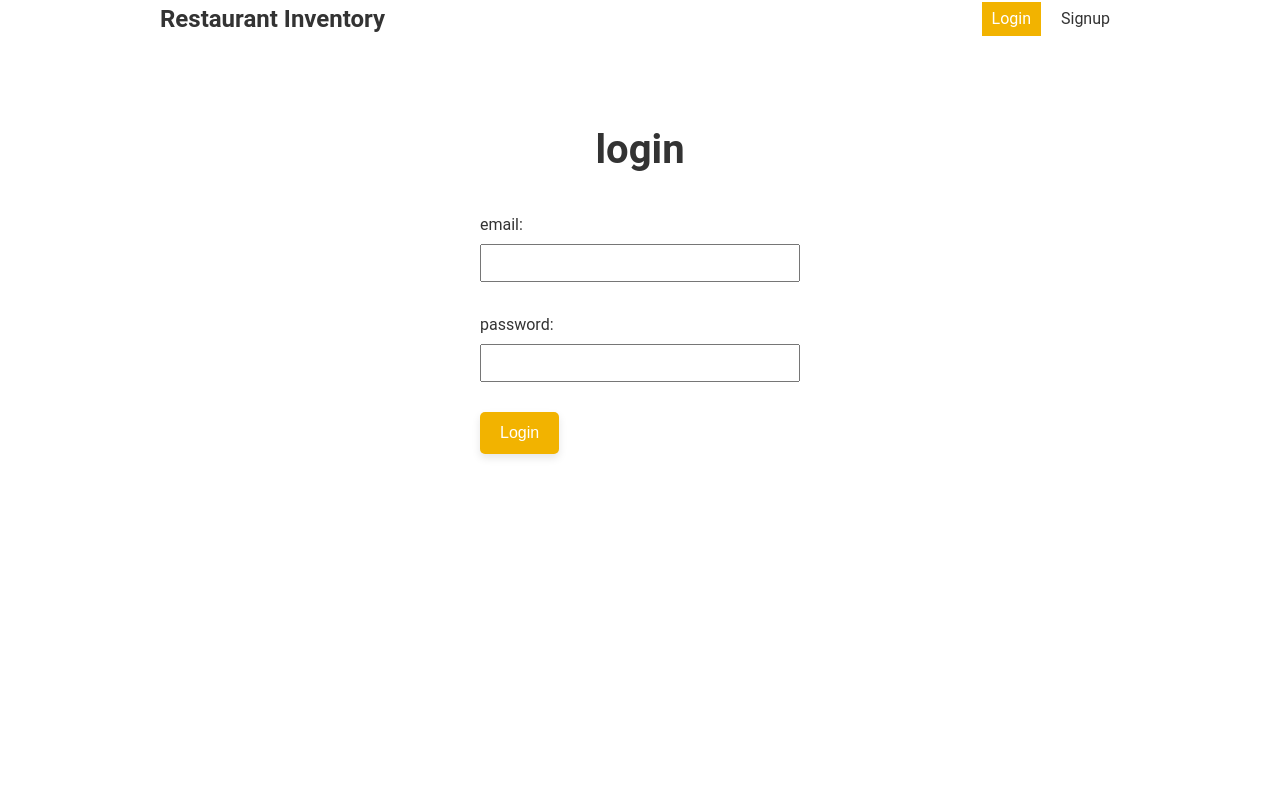
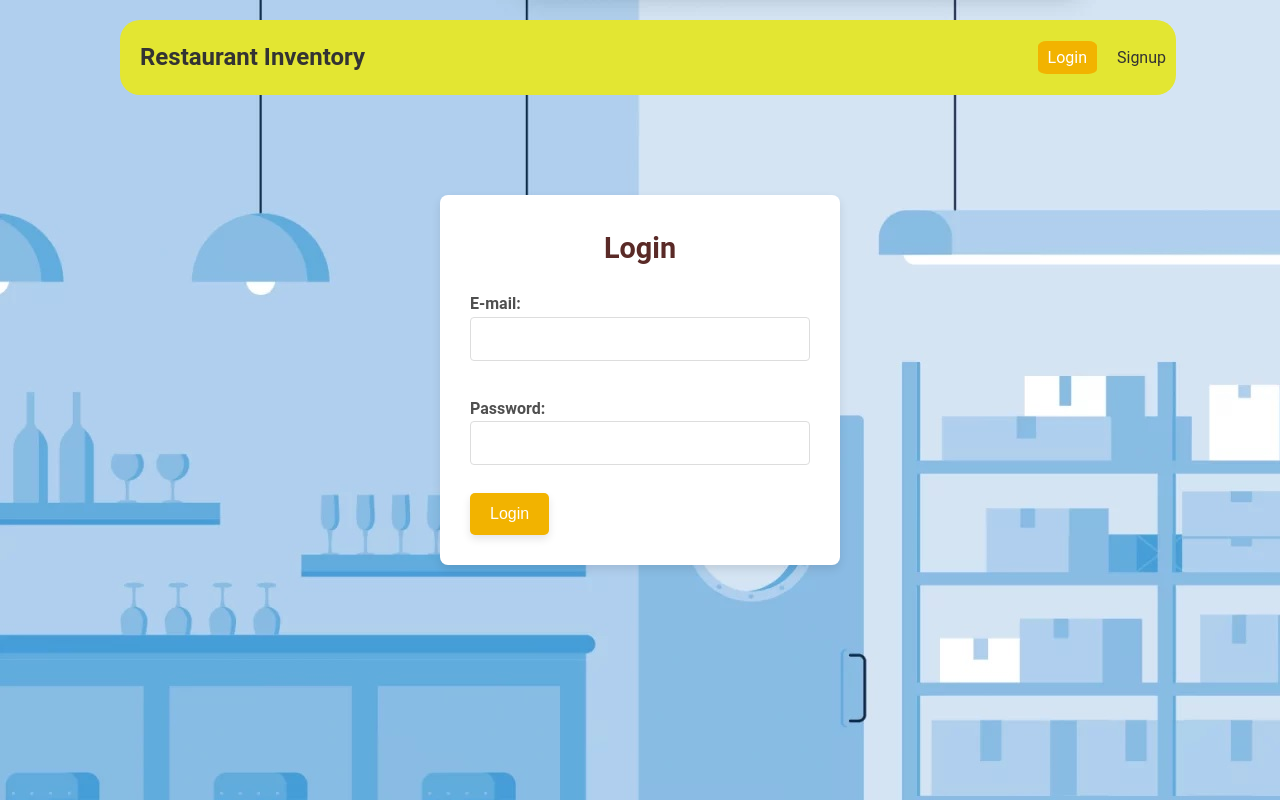
Before and after one commit to alabasoangelo/RestaurantInventoryReact, a React (Create React App) app: page /login in a window 1280 px wide. Built offline with nearby package versions, Linux system fonts and the light colour scheme; no server answers.

Commit message:
UI updates

```diff
--- a/src/App.css
+++ b/src/App.css
@@ -4,21 +4,31 @@
 }
 nav {
   display: flex;
-  margin: 0 auto 60px;
+  margin: 20px 30px 30px -40px ;
   gap: 10px;
+  height: 75px;
+  width: 110%;
   align-items: center;
+  background-color: #e3e632;
+  border-radius: 20px;
 }
 nav h1 {
   margin-right: auto;
+  margin-left: 20px;
 }
 nav a {
   color: #333;
   padding: 4px 10px;
+  border-radius: 15%;
 }
 nav a.active {
   color: white;
   background: #f2b300;
   text-decoration: none;
+}
+
+nav button{
+  margin-right: 20px;
 }
 /* App.css */
 
@@ -34,7 +44,7 @@ nav a.active {
 /* Body and Global Styles */
 body {
   font-family: 'Roboto', sans-serif; /* Or use Poppins, Open Sans, etc. */
-  background-color: #fff; /* Set the background color */
+  background-image: url('bg.jpg');
   color: #333; /* Default text color */
   line-height: 1.6;
   overflow-x: hidden;
@@ -104,6 +114,7 @@ a {
 
 a:hover {
   text-decoration: underline;
+  background-color: #f0a500;
 }
 
 /* Page Container (for each page) */
--- a/src/components/css/Home.css
+++ b/src/components/css/Home.css
@@ -121,8 +121,14 @@ h2 {
   color: gray;
 }
 
-.restock{
+.restock-icon{
   height: 25px;
+  width: 25px;
+  transition: transform 0.3s ease;
+}
+
+.restock-icon:hover {
+  transform: scale(1.2);
 }
 @media (max-width: 768px) {
   .product-table th,
--- a/src/pages/create.css
+++ b/src/pages/create.css
@@ -1,26 +1,126 @@
+/* create.css */
+
+/* General styling for the create/restock product page */
 .create {
-  color: #555;
-  max-width: 480px;
-  margin: 60px auto;
+  max-width: 800px;
+  margin: 50px auto;
+  padding: 20px;
+  background-color: #f8f9fa; /* Light background */
+  border-radius: 8px;
+  box-shadow: 0 4px 8px rgba(0, 0, 0, 0.1);
 }
-.create label span {
+
+/* Page title styling */
+.page-title {
+  font-size: 2rem;
+  font-weight: 600;
+  text-align: center;
+  margin-bottom: 30px;
+  color: #f2b300;
+}
+
+/* Form label styling */
+label {
   display: block;
-  margin: 30px 0 10px;
+  margin: 15px 0 8px;
+  font-size: 1rem;
+  font-weight: 500;
+  color: #333;
 }
-.create p {
-  margin-top: 10px;
-  font-size: 0.8em;
+
+/* Input field styling */
+input[type="text"], input[type="number"], select {
+  width: 50%;
+  padding: 10px;
+  font-size: 1rem;
+  border: 1px solid #ddd;
+  border-radius: 4px;
+  margin-bottom: 15px;
+  box-sizing: border-box;
 }
-.create button {
-  display: block;
-  width: 100px;
-  font-size: 1em;
-  color: #fff;
-  padding: 8px 20px;
-  border: 0;
+textarea{
+  width: 100%;
+  padding: 10px;
+  font-size: 1rem;
+  border: 1px solid #ddd;
   border-radius: 4px;
-  background-color: #58249c;
-  cursor: pointer;
-  text-decoration: none;
-  margin: 20px;
+  margin-bottom: 15px;
+  box-sizing: border-box;
 }
+/* Styling for read-only (disabled) fields */
+input[disabled], textarea[disabled] {
+  background-color: #f0f0f0;
+  color: #888;
+}
+
+/* Focus effect on input fields */
+input:focus, select:focus, textarea:focus {
+  border-color: #007bff;
+  outline: none;
+}
+
+/* Restocking quantity input specific */
+input[type="number"] {
+  width: 10%;
+}
+
+
+/* Responsive design for smaller screens */
+@media (max-width: 768px) {
+  .create {
+    padding: 15px;
+  }
+
+  .page-title {
+    font-size: 1.5rem;
+  }
+
+  input[type="text"], input[type="number"], select, textarea {
+    font-size: 0.9rem;
+  }
+
+  button.btn {
+    font-size: 1rem;
+    padding: 10px;
+  }
+}
+
+/* Add some padding around form elements for visual clarity */
+label span {
+  font-weight: 600;
+  color: #4f4f4f;
+}
+
+textarea {
+  height: 120px;
+  resize: vertical;
+}
+
+/* Styling the product category dropdown */
+select {
+  background-color: #fff;
+  color: #333;
+  border: 1px solid #ddd;
+}
+
+select:focus {
+  border-color: #007bff;
+}
+
+/* Optional: Styling the form container for better alignment */
+.form-container {
+  display: flex;
+  flex-direction: column;
+  align-items: center;
+}
+
+/* Status select box styling */
+select {
+  width: 25%;
+  margin-top: 8px;
+}
+
+/* Customize font and make it more modern */
+body {
+  font-family: 'Roboto', sans-serif;
+}
--- a/src/pages/login/Login.js
+++ b/src/pages/login/Login.js
@@ -30,16 +30,16 @@ export default function Login() {
 
   return (
       <form onSubmit={handleSubmit} className={styles['login-form']}>
-        <h2>login</h2>
+        <h2>Login</h2>
         <label>
-          <span>email:</span>
+          <span>E-mail:</span>
           <input
             type="email"
             ref={email}
           />
         </label>
         <label>
-          <span>password:</span>
+          <span>Password:</span>
           <input
             type="password"
             ref={password}
--- a/src/pages/login/Login.module.css
+++ b/src/pages/login/Login.module.css
@@ -1,19 +1,97 @@
+/* Login.module.css */
+
+/* General container styling for the login form */
 .login-form {
-    max-width: 360px;
+  max-width: 400px;
+  margin: 100px auto;
+  padding: 30px;
+  background-color: #ffffff; /* White background */
+  border-radius: 8px;
+  box-shadow: 0 4px 10px rgba(0, 0, 0, 0.1);
+}
+
+/* Login form header */
+.login-form h2 {
+  text-align: center;
+  font-size: 1.8rem;
+  font-weight: 600;
+  color: #5a2a27; /* Dark restaurant-themed color */
+  margin-bottom: 20px;
+}
+
+/* Label styling */
+label {
+  display: block;
+  font-size: 1rem;
+  font-weight: 500;
+  margin-bottom: 8px;
+  color: #333;
+}
+
+/* Input fields styling */
+input[type="email"],
+input[type="password"] {
+  width: 100%;
+  padding: 12px;
+  font-size: 1rem;
+  border: 1px solid #ddd;
+  border-radius: 4px;
+  margin-bottom: 20px;
+  box-sizing: border-box;
+}
+
+/* Focus effect on inputs */
+input:focus {
+  border-color: #007bff; /* Blue border on focus */
+  outline: none;
+}
+
+/* Button styling */
+button.btn {
+  background-color: #5a2a27; /* Dark red restaurant-themed color */
+  color: white;
+  padding: 12px 20px;
+  font-size: 1rem;
+  border: none;
+  border-radius: 4px;
+  cursor: pointer;
+  width: 100%;
+  transition: background-color 0.3s ease;
+}
+
+/* Hover effect for button */
+button.btn:hover {
+  background-color: #8c3e32; /* Slightly lighter red for hover */
+}
+
+/* Disabled button styling */
+button.btn:disabled {
+  background-color: #ccc;
+  cursor: not-allowed;
+}
+
+/* Error message styling */
+p {
+  color: red;
+  font-size: 0.9rem;
+  margin-top: 10px;
+  text-align: center;
+}
+
+/* Responsive styling for small screens */
+@media (max-width: 768px) {
+  .login-form {
+    padding: 20px;
     margin: 60px auto;
-    padding: 20px;
   }
-  .login-form label {
-    display: block;
-    margin: 30px auto;
+
+  .login-form h2 {
+    font-size: 1.5rem;
   }
-  .login-form span {
-    display: block;
-    margin-bottom: 6px;
+
+  input[type="email"],
+  input[type="password"],
+  button.btn {
+    font-size: 0.9rem;
   }
-  .login-form input {
-    padding: 8px 6px;
-    font-size: 1em;
-    color: #777;
-    width: 100%;
-  }
+}
--- a/src/pages/signup/Signup.js
+++ b/src/pages/signup/Signup.js
@@ -28,23 +28,23 @@ export default function Signup() {
 
   return (
       <form onSubmit={handleSubmit} className={styles['signup-form']}>
-        <h2>sign up</h2>
+        <h2>Sign Up</h2>
         <label>
-          <span>email:</span>
+          <span>E-mail:</span>
           <input
               type="email"
               ref={emailRef}
           />
         </label>
         <label>
-          <span>password:</span>
+          <span>Password:</span>
           <input
               type="password"
               ref={passwordRef}
           />
         </label>
         <label>
-          <span>display name:</span>
+          <span>Full Name:</span>
           <input
               type="text"
               ref={displayNameRef}
--- a/src/pages/signup/Signup.module.css
+++ b/src/pages/signup/Signup.module.css
@@ -1,19 +1,98 @@
+/* Login.module.css */
+
+/* General container styling for the login form */
 .signup-form {
-    max-width: 360px;
+  max-width: 400px;
+  margin: 100px auto;
+  padding: 30px;
+  background-color: #ffffff; /* White background */
+  border-radius: 8px;
+  box-shadow: 0 4px 10px rgba(0, 0, 0, 0.1);
+}
+
+/* Login form header */
+.signup-form h2 {
+  text-align: center;
+  font-size: 1.8rem;
+  font-weight: 600;
+  color: #5a2a27; /* Dark restaurant-themed color */
+  margin-bottom: 20px;
+}
+
+/* Label styling */
+label {
+  display: block;
+  font-size: 1rem;
+  font-weight: 500;
+  margin-bottom: 8px;
+  color: #333;
+}
+
+/* Input fields styling */
+input[type="email"],
+input[type="password"],
+input[type="text"] {
+  width: 100%;
+  padding: 12px;
+  font-size: 1rem;
+  border: 1px solid #ddd;
+  border-radius: 4px;
+  margin-bottom: 20px;
+  box-sizing: border-box;
+}
+
+/* Focus effect on inputs */
+input:focus {
+  border-color: #007bff; /* Blue border on focus */
+  outline: none;
+}
+
+/* Button styling */
+button.btn {
+  background-color: #5a2a27; /* Dark red restaurant-themed color */
+  color: white;
+  padding: 12px 20px;
+  font-size: 1rem;
+  border: none;
+  border-radius: 4px;
+  cursor: pointer;
+  width: 100%;
+  transition: background-color 0.3s ease;
+}
+
+/* Hover effect for button */
+button.btn:hover {
+  background-color: #8c3e32; /* Slightly lighter red for hover */
+}
+
+/* Disabled button styling */
+button.btn:disabled {
+  background-color: #ccc;
+  cursor: not-allowed;
+}
+
+/* Error message styling */
+p {
+  color: red;
+  font-size: 0.9rem;
+  margin-top: 10px;
+  text-align: center;
+}
+
+/* Responsive styling for small screens */
+@media (max-width: 768px) {
+  .signup-form {
+    padding: 20px;
     margin: 60px auto;
-    padding: 20px;
   }
-  .signup-form label {
-    display: block;
-    margin: 30px auto;
+
+  .signup-form h2 {
+    font-size: 1.5rem;
   }
-  .signup-form span {
-    display: block;
-    margin-bottom: 6px;
+
+  input[type="email"],
+  input[type="password"],
+  button.btn {
+    font-size: 0.9rem;
   }
-  .signup-form input {
-    padding: 8px 6px;
-    font-size: 1em;
-    color: #777;
-    width: 100%;
-  }
+}
```
Also changed, not shown: src/pages/EditProduct.js (+39 -41 lines), src/pages/RestockProduct.js (+44 -31 lines), src/pages/admin_pages/Admin_Home.js (+23 -16 lines), src/assets/restock.svg (added), src/bg.jpg (added).
